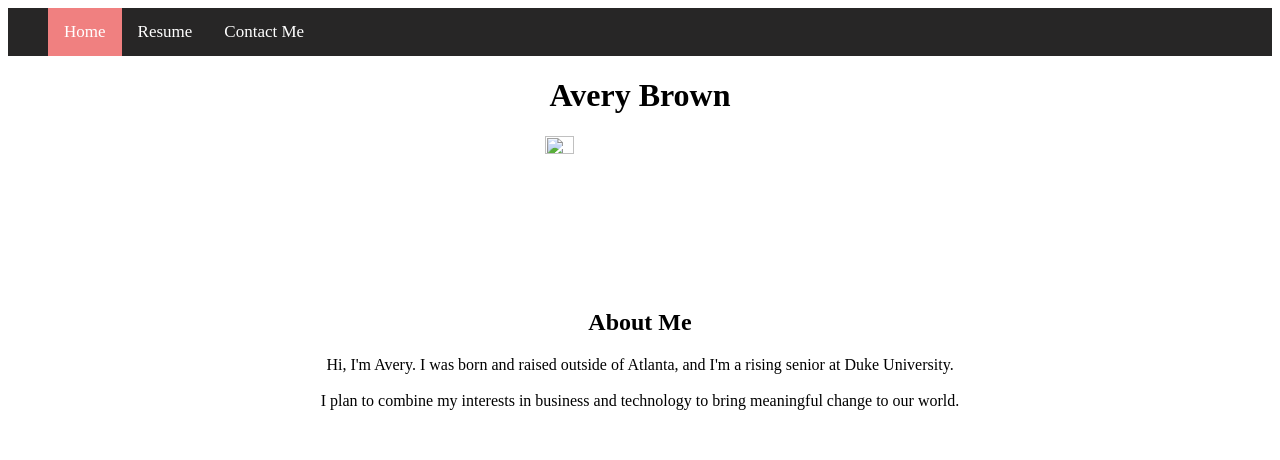
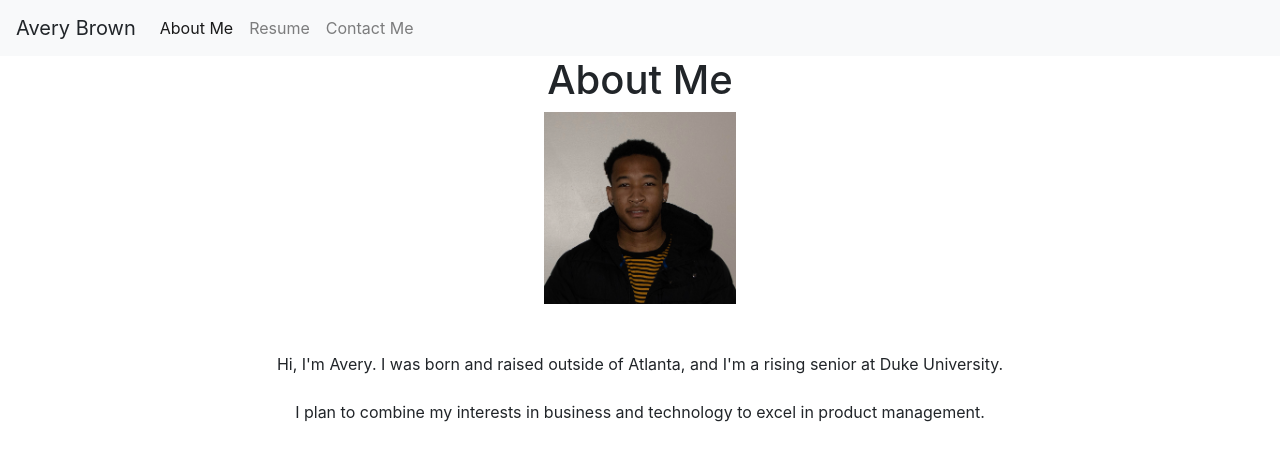
Before and after one commit to Avery-Brown/Personal-Website, a plain HTML site: page index.html in a window 1280 px wide. Drawn offline with nearby package versions, Linux system fonts and the light colour scheme.

Commit message:
Bootstrap navbar

```diff
--- a/contact.html
+++ b/contact.html
@@ -3,14 +3,34 @@
         <title> Contact Me</title>
         <meta name="viewport" content="width=device-width, initial-scale=1.0">
         <link rel = "stylesheet" href = "styles.css">
-        <!--link rel="stylesheet" href="https://maxcdn.bootstrapcdn.com/bootstrap/4.0.0/css/bootstrap.min.css" integrity="sha384-Gn5384xqQ1aoWXA+058RXPxPg6fy4IWvTNh0E263XmFcJlSAwiGgFAW/dAiS6JXm" crossorigin="anonymous"-->
+        <link rel="stylesheet" href="https://maxcdn.bootstrapcdn.com/bootstrap/4.0.0/css/bootstrap.min.css" integrity="sha384-Gn5384xqQ1aoWXA+058RXPxPg6fy4IWvTNh0E263XmFcJlSAwiGgFAW/dAiS6JXm" crossorigin="anonymous">
     </head>
     <body>
-        <ul class = topnav>
+        <nav class="navbar navbar-expand-lg navbar-light bg-light">
+            <a class="navbar-brand">Avery Brown</a>
+            <button class="navbar-toggler" type="button" data-toggle="collapse" data-target="#navbarSupportedContent" aria-controls="navbarSupportedContent" aria-expanded="false" aria-label="Toggle navigation">
+              <span class="navbar-toggler-icon"></span>
+            </button>
+
+            <div class="collapse navbar-collapse" id="navbarSupportedContent">
+              <ul class="navbar-nav mr-auto">
+                <li class="nav-item ">
+                  <a class="nav-link" href="index.html">About Me </a>
+                </li>
+                <li class="nav-item">
+                  <a class="nav-link" href="resume.html">Resume</a>
+                </li>
+                <li class="nav-item active">
+                    <a class="nav-link" href="contact.html">Contact Me<span class="sr-only">(current)</span></a>
+                  </li>
+            </div>
+          </nav>
+
+        <!--ul class = topnav>
             <a href = "index.html">Home</a>
             <a href = "resume.html" >Resume</a>
             <a class = "active">Contact Me</a>
-        </ul>
+        </ul-->
         <h1>Contact Me</h1>
         <form>
             <input name = "name" type = "text" placeholder="Full Name">
--- a/index.html
+++ b/index.html
@@ -2,27 +2,47 @@
     <head>
         <title>Avery Brown</title>
         <meta name="viewport" content="width=device-width, initial-scale=1.0">
+        <link rel="stylesheet" href="https://maxcdn.bootstrapcdn.com/bootstrap/4.0.0/css/bootstrap.min.css" integrity="sha384-Gn5384xqQ1aoWXA+058RXPxPg6fy4IWvTNh0E263XmFcJlSAwiGgFAW/dAiS6JXm" crossorigin="anonymous">
         <link rel = "stylesheet" href = "styles.css">
     </head>
     <body>
+        <nav class="navbar navbar-expand-lg navbar-light bg-light">
+            <a class="navbar-brand">Avery Brown</a>
+            <button class="navbar-toggler" type="button" data-toggle="collapse" data-target="#navbarSupportedContent" aria-controls="navbarSupportedContent" aria-expanded="false" aria-label="Toggle navigation">
+              <span class="navbar-toggler-icon"></span>
+            </button>
+
+            <div class="collapse navbar-collapse" id="navbarSupportedContent">
+              <ul class="navbar-nav mr-auto">
+                <li class="nav-item active">
+                  <a class="nav-link">About Me <span class="sr-only">(current)</span></a>
+                </li>
+                <li class="nav-item">
+                  <a class="nav-link" href="resume.html">Resume</a>
+                </li>
+                <li class="nav-item">
+                    <a class="nav-link" href="contact.html">Contact Me</a>
+                  </li>
+            </div>
+          </nav>
+        <!---
         <ul class = topnav>
             <a class = "active">Home</a>
             <a href = "resume.html" >Resume</a>
             <a href = "contact.html">Contact Me</a>
-        </ul>
+        </ul-->
 
-        <h1>Avery Brown</h1>
-        <img class = "center" src = "photos/Birthday photo.jpg">
+        <h1>About Me</h1>
+        <img class = "center" src = "items/Birthday photo.jpg">
         <br>
         <br>
-        <h2>About Me</h2>
+        <!--h2>About Me</h2-->
         <p>
             Hi, I'm Avery. I was born and raised outside of Atlanta, and
             I'm a rising senior at Duke University.
             <br>
             <br>
-            I plan to combine my interests in business and technology to bring meaningful change to
-            our world.
+            I plan to combine my interests in business and technology to excel in product management.
         </p>
 
     </body>
--- a/styles.css
+++ b/styles.css
@@ -12,19 +12,25 @@ form {
     text-align: center;
 }
 
-button, button:hover {
+button, button:hover, button:not(hover) {
     display:block;
     margin: auto;
 }
 
+@media (max-width: 600px) {
+    body {
+        background-color: lightsalmon;
+    }
+  }
 
+/*
 
 .topnav {
     background-color: rgb(39, 38, 38);
     overflow: hidden;
   }
 
-  /* Style the links inside the navigation bar */
+  // Style the links inside the navigation bar
   .topnav a {
     float: left;
     color: white;
@@ -34,20 +40,16 @@ button, button:hover {
     font-size: 17px;
   }
 
-  /* Change the color of links on hover */
+  // Change the color of links on hover
   .topnav a:hover{
       background-color: lightgrey;
       color: black;
   }
 
-  /* Add a color to the active/current link */
+  // Add a color to the active/current link
   .topnav a.active {
     background-color: lightcoral;
     color: white;
   }
 
-@media (max-width: 500px) {
-    body {
-        background-color: lightsalmon;
-    }
-}
+  */
```
Also changed, not shown: resume.html (+25 -9 lines).
